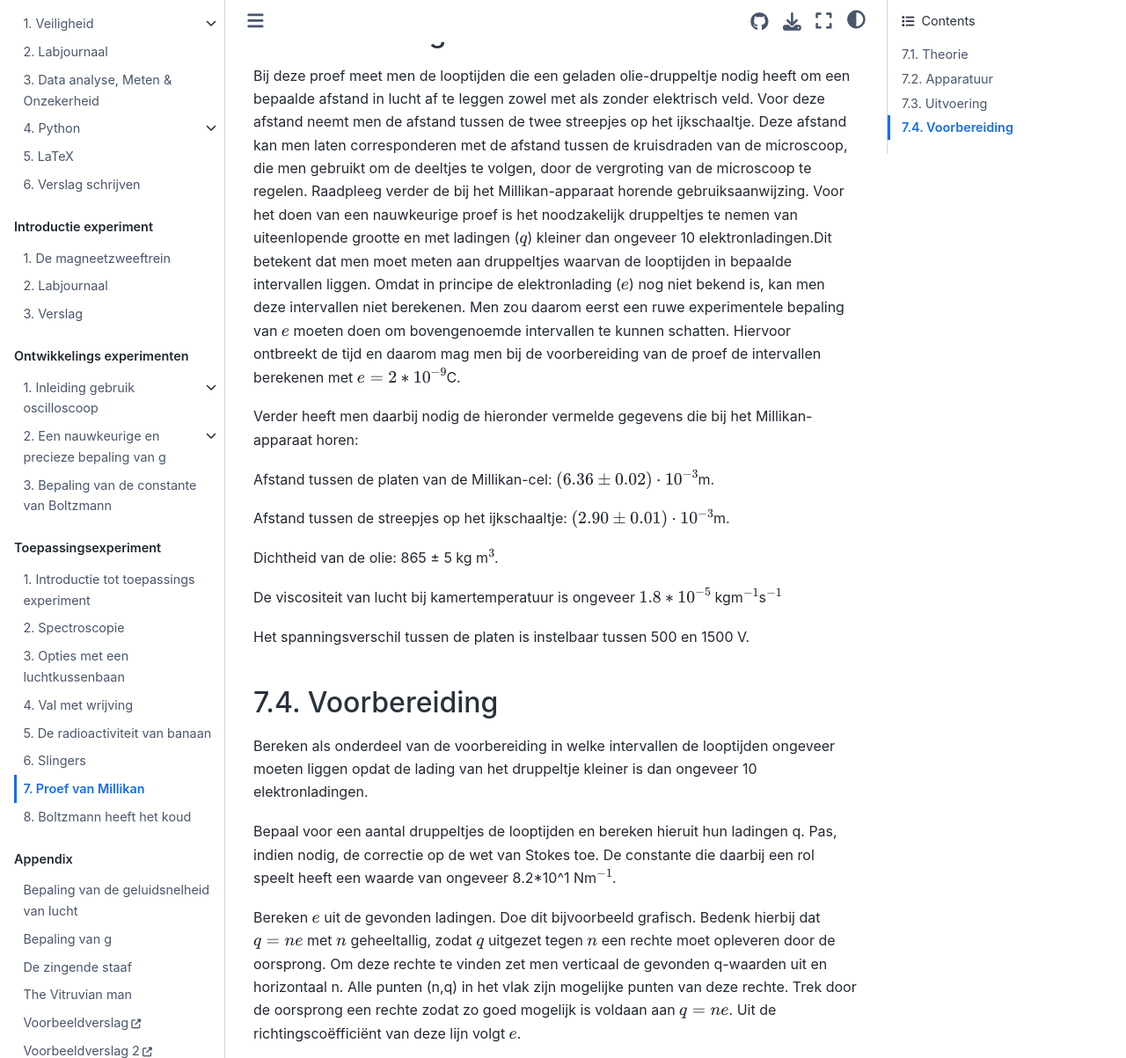
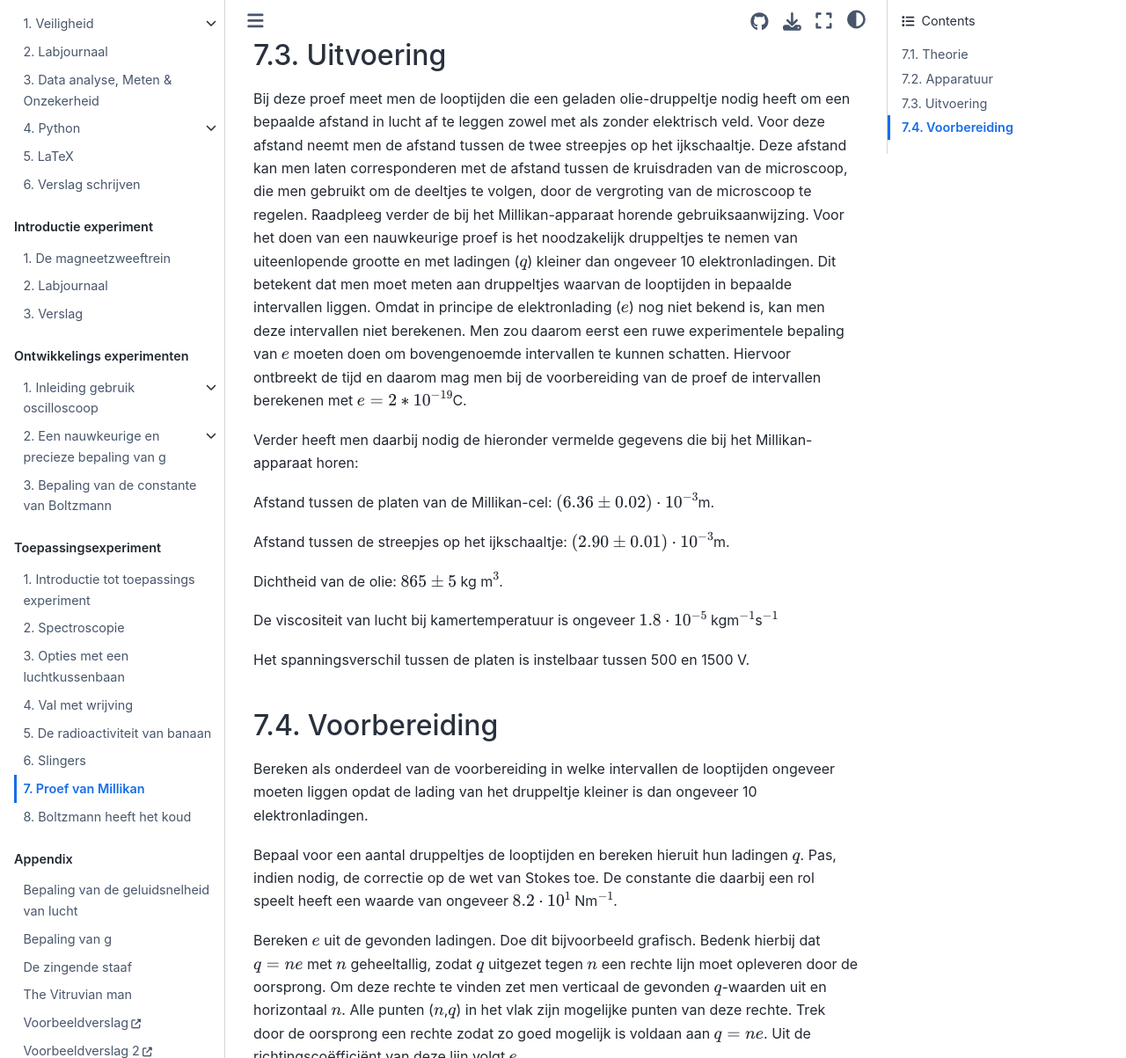
Before and after one commit to Contemporary-Physicslab/NP-new-style, a Jupyter Book: the page built from book/Deel5/Millikan.md, in a window 1280 px wide and 1400 px high, scrolled down 2908 px, cut to the strip 0-1203 px from the top of the window. Shown: the whole strip at 88% size. Built offline with Jupyter Book 1.0.4 settings and Sphinx 7.4.7 and the Sphinx Book theme 1.1.4, drawn with Linux system fonts in a browser that asks for light colours; pages that are not in the unit, such as notebooks, are missing from menus; comment, search, counter and statistics services are not loaded; some of the changed text lies outside the part shown.

Commit message:
Small corrections Millikan

````diff
--- a/book/Deel5/Millikan.md
+++ b/book/Deel5/Millikan.md
@@ -78,7 +78,7 @@ g. Een stophorloge.
 h. Een telefoon houder of webcam
 
 ## Uitvoering
-Bij deze proef meet men de looptijden die een geladen olie-druppeltje nodig heeft om een bepaalde afstand in lucht af te leggen zowel met als zonder elektrisch veld. Voor deze afstand neemt men de afstand tussen de twee streepjes op het ijkschaaltje. Deze afstand kan men laten corresponderen met de afstand tussen de kruisdraden van de microscoop, die men gebruikt om de deeltjes te volgen, door de vergroting van de microscoop te regelen. Raadpleeg verder de bij het Millikan-apparaat horende gebruiksaanwijzing. Voor het doen van een nauwkeurige proef is het noodzakelijk druppeltjes te nemen van uiteenlopende grootte en met ladingen ($q$) kleiner dan ongeveer 10 elektronladingen.Dit betekent dat men moet meten aan druppeltjes waarvan de looptijden in bepaalde intervallen liggen. Omdat in principe de elektronlading ($e$) nog niet bekend is, kan men deze intervallen niet berekenen. Men zou daarom eerst een ruwe experimentele bepaling van $e$ moeten doen om bovengenoemde intervallen te kunnen schatten. Hiervoor ontbreekt de tijd en daarom mag men bij de voorbereiding van de proef de intervallen berekenen met $e = 2 * 10^{-9}$C.
+Bij deze proef meet men de looptijden die een geladen olie-druppeltje nodig heeft om een bepaalde afstand in lucht af te leggen zowel met als zonder elektrisch veld. Voor deze afstand neemt men de afstand tussen de twee streepjes op het ijkschaaltje. Deze afstand kan men laten corresponderen met de afstand tussen de kruisdraden van de microscoop, die men gebruikt om de deeltjes te volgen, door de vergroting van de microscoop te regelen. Raadpleeg verder de bij het Millikan-apparaat horende gebruiksaanwijzing. Voor het doen van een nauwkeurige proef is het noodzakelijk druppeltjes te nemen van uiteenlopende grootte en met ladingen ($q$) kleiner dan ongeveer 10 elektronladingen. Dit betekent dat men moet meten aan druppeltjes waarvan de looptijden in bepaalde intervallen liggen. Omdat in principe de elektronlading ($e$) nog niet bekend is, kan men deze intervallen niet berekenen. Men zou daarom eerst een ruwe experimentele bepaling van $e$ moeten doen om bovengenoemde intervallen te kunnen schatten. Hiervoor ontbreekt de tijd en daarom mag men bij de voorbereiding van de proef de intervallen berekenen met $e = 2 * 10^{-19}$C.
 
 Verder heeft men daarbij nodig de hieronder vermelde gegevens die bij het Millikan-apparaat horen:
 
@@ -86,19 +86,19 @@ Afstand tussen de platen van de Millikan-cel: $(6.36 ± 0.02)\cdot10^{-3}$m.
 
 Afstand tussen de streepjes op het ijkschaaltje: $(2.90±0.01)\cdot10^{-3}$m.
 
-Dichtheid van de olie: 865 ± 5 kg m$^3$.
+Dichtheid van de olie: $865 ± 5$ kg m$^3$.
 
-De viscositeit van lucht bij kamertemperatuur is ongeveer $1.8*10^{-5}$ kgm$^{-1}$s$^{-1}$
+De viscositeit van lucht bij kamertemperatuur is ongeveer $1.8\cdot10^{-5}$ kgm$^{-1}$s$^{-1}$
 
 Het spanningsverschil tussen de platen is instelbaar tussen 500 en 1500 V.
 
 ## Voorbereiding
 Bereken als onderdeel van de voorbereiding in welke intervallen de looptijden ongeveer moeten liggen opdat de lading van het druppeltje kleiner is dan ongeveer 10 elektronladingen.
 
-Bepaal voor een aantal druppeltjes de looptijden en bereken hieruit hun ladingen q. Pas, indien nodig, de correctie op de wet van Stokes toe. De constante die daarbij een rol speelt heeft een waarde van ongeveer 8.2*10^1 Nm$^{-1}$.
+Bepaal voor een aantal druppeltjes de looptijden en bereken hieruit hun ladingen $q$. Pas, indien nodig, de correctie op de wet van Stokes toe. De constante die daarbij een rol speelt heeft een waarde van ongeveer $8.2\cdot10^1$ Nm$^{-1}$.
 
 Bereken $e$ uit de gevonden ladingen. Doe dit bijvoorbeeld grafisch.
-Bedenk hierbij dat $q = ne$ met $n$ geheeltallig, zodat $q$ uitgezet tegen $n$ een rechte moet opleveren door de oorsprong. Om deze rechte te vinden zet men verticaal de gevonden q-waarden uit en horizontaal n. Alle punten (n,q) in het vlak zijn mogelijke punten van deze rechte. Trek door de oorsprong een rechte zodat zo goed mogelijk is voldaan aan $q = ne$. Uit de richtingscoëfficiënt van deze lijn volgt $e$.
+Bedenk hierbij dat $q = ne$ met $n$ geheeltallig, zodat $q$ uitgezet tegen $n$ een rechte lijn moet opleveren door de oorsprong. Om deze rechte te vinden zet men verticaal de gevonden $q$-waarden uit en horizontaal $n$. Alle punten ($n$,$q$) in het vlak zijn mogelijke punten van deze rechte. Trek door de oorsprong een rechte zodat zo goed mogelijk is voldaan aan $q = ne$. Uit de richtingscoëfficiënt van deze lijn volgt $e$.
 
 ```{exercise}
 Is dit altijd juist? Leg uit.
````
Also changed, not shown: other parts of book/Deel5/Millikan.md (+2 -2 lines).
